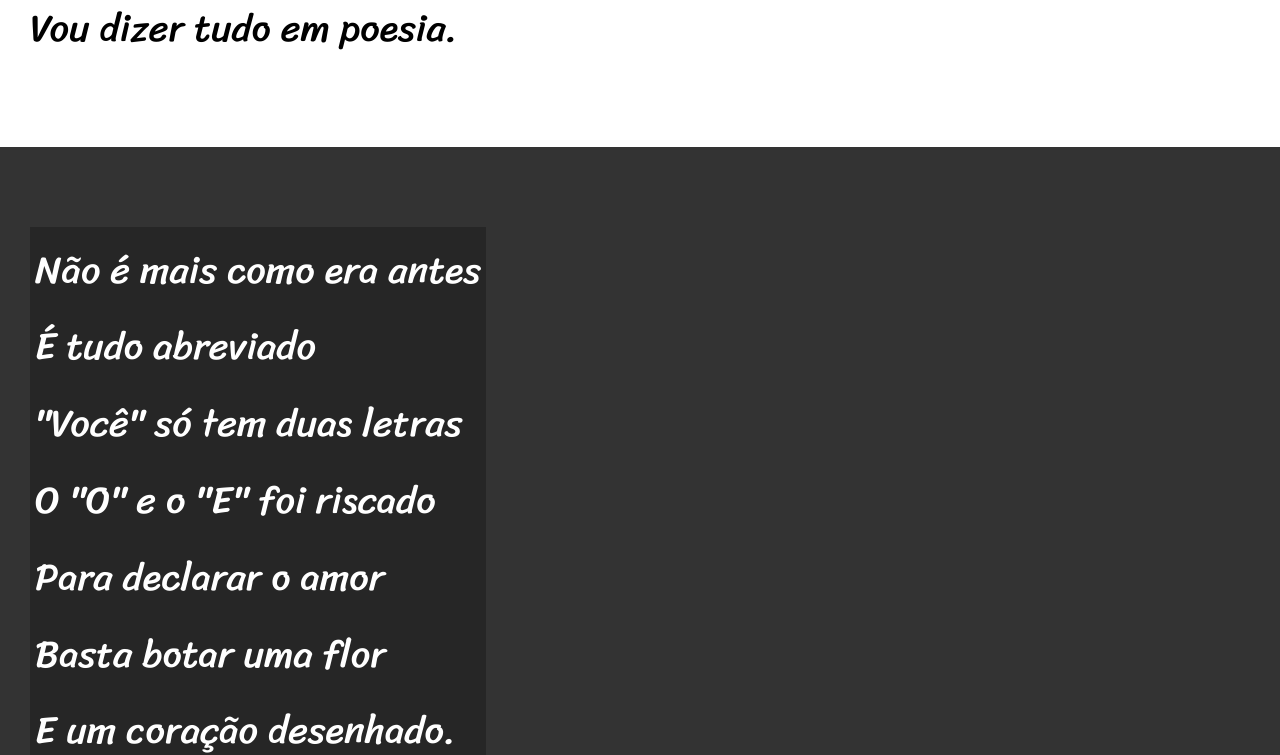
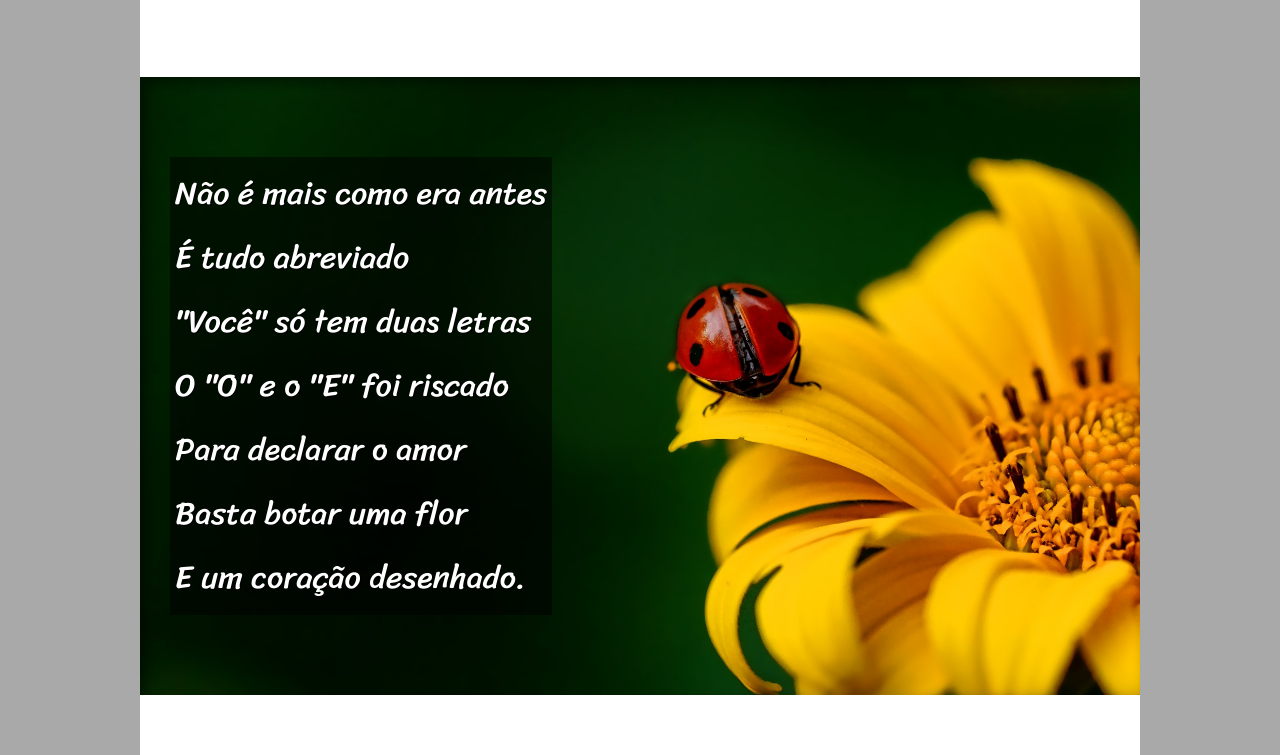
Before and after one commit to Joao-Paulo-Bortolocce/Curso-HTML-CSS, a plain HTML site: page Desafios/12/index.html in a window 1280 px wide. Shown: the part 811-1566 px from the top of the page. Drawn offline with Linux system fonts and the light colour scheme.

Commit message:
finalizando o projeto cordel

```diff
--- a/Desafios/12/estilo/style.css
+++ b/Desafios/12/estilo/style.css
@@ -48,13 +48,18 @@ a:hover {
     text-decoration: underline;
 }
 
+main{
+    max-width: 1000px;
+    margin: auto;
+}
+
 section{
     font-family: var(--fonte3);
     padding-top: 10vh;
     padding-bottom: 10vh ;
     line-height: 2em;
     padding-left: 30px;
-    font-size: 3vw;
+    font-size: 2.5vw;
 }
 
 section.normal {
@@ -65,12 +70,30 @@ section.normal {
 section.imagem {
     background-color: rgb(51, 51, 51);
     color: white;
+    background-position: right center;
+    background-size: cover;
+    box-shadow: inset 6px 6px 13px 0px rgba(0, 0, 0, 0.473);
+    background-attachment: fixed;
 }
 
 section.imagem > p{
-    background-color: rgba(0, 0, 0, 0.253);
+    background-color: rgba(0, 0, 0, 0.521);
     display: inline-block;
     padding: 5px;
+    text-shadow: 1px 1px 0px black;
+}
+
+section > p{
+    padding-bottom: 20px;
+}
+
+section#img01{
+    background-image: url('../imagens/background001.jpg');
+
+}
+
+section#img02{
+    background-image: url('../imagens/background002.jpg');
 }
 
 footer {
--- a/Desafios/12/index.html
+++ b/Desafios/12/index.html
@@ -14,6 +14,7 @@
         <p>Por <a href="https://www.recantodasletras.com.br/poesias/3186743" target="_blank">Milton Duarte</a> </p>
     </header>
 
+    <main>
         <section class="normal">
             <p>
                 Estou ficando cansado<br>
@@ -25,9 +26,7 @@
                 Vou dizer tudo em poesia.
             </p>
         </section>
-
-
-    <section class="imagem">
+        <section class="imagem" id="img01">
             <p>
                 Não é mais como era antes<br>
                 É tudo abreviado<br>
@@ -38,8 +37,6 @@
                 E um coração desenhado.
             </p>
         </section>
-
-
         <section class="normal">
             <p>
                 Arroba agora não pesa<br>
@@ -50,7 +47,6 @@
                 Se o saite é muito bom<br>
                 Ele vale um alto preço.<br>
             </p>
-
             <p>
                 Pra piorar a liguagem<br>
                 O emoticom é um risco<br>
@@ -61,10 +57,7 @@
                 Decifre esse rabisco.
             </p>
         </section>
-
-
-
-    <section class="imagem">
+        <section class="imagem" id="img02">
             <p>
                 Tenho saudade das cartas<br>
                 Escritas com a própria mão<br>
@@ -75,8 +68,6 @@
                 Nas linhas do coração.
             </p>
         </section>
-
-
         <section class="normal">
             <p>
                 Agora, escrevo e envio<br>
@@ -98,6 +89,7 @@
                 Deixe que Deus interprete.
             </p>
         </section>
+    </main>
 
     <footer>
         <p>Site criado por <a href="https://github.com/Joao-Paulo-Bortolocce" target="_blank">João Paulo Saccomani de Freitas Bortolocce</a> para o CursoemVideo</p>
```
Also changed, not shown: Desafios/12/cordel-moderno.txt (deleted). Lines whose indentation alone changed are shown as unchanged.
